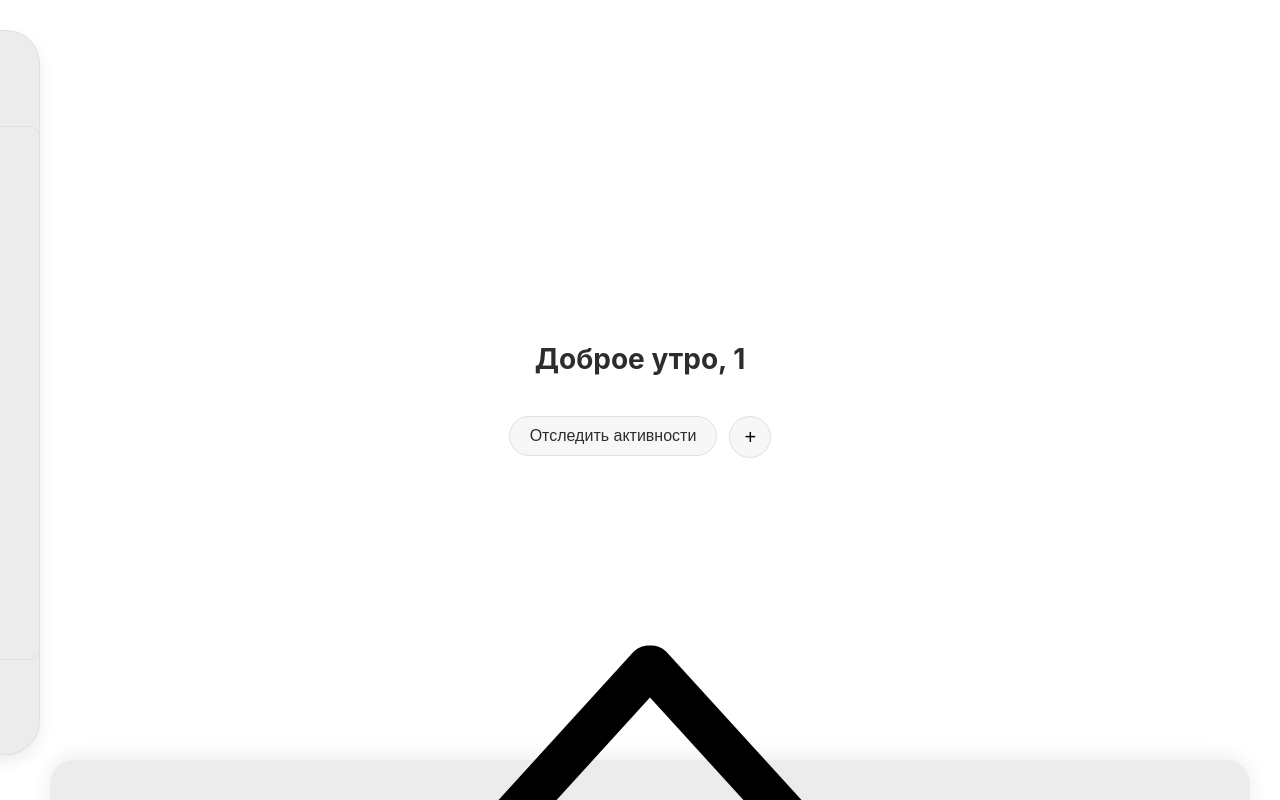
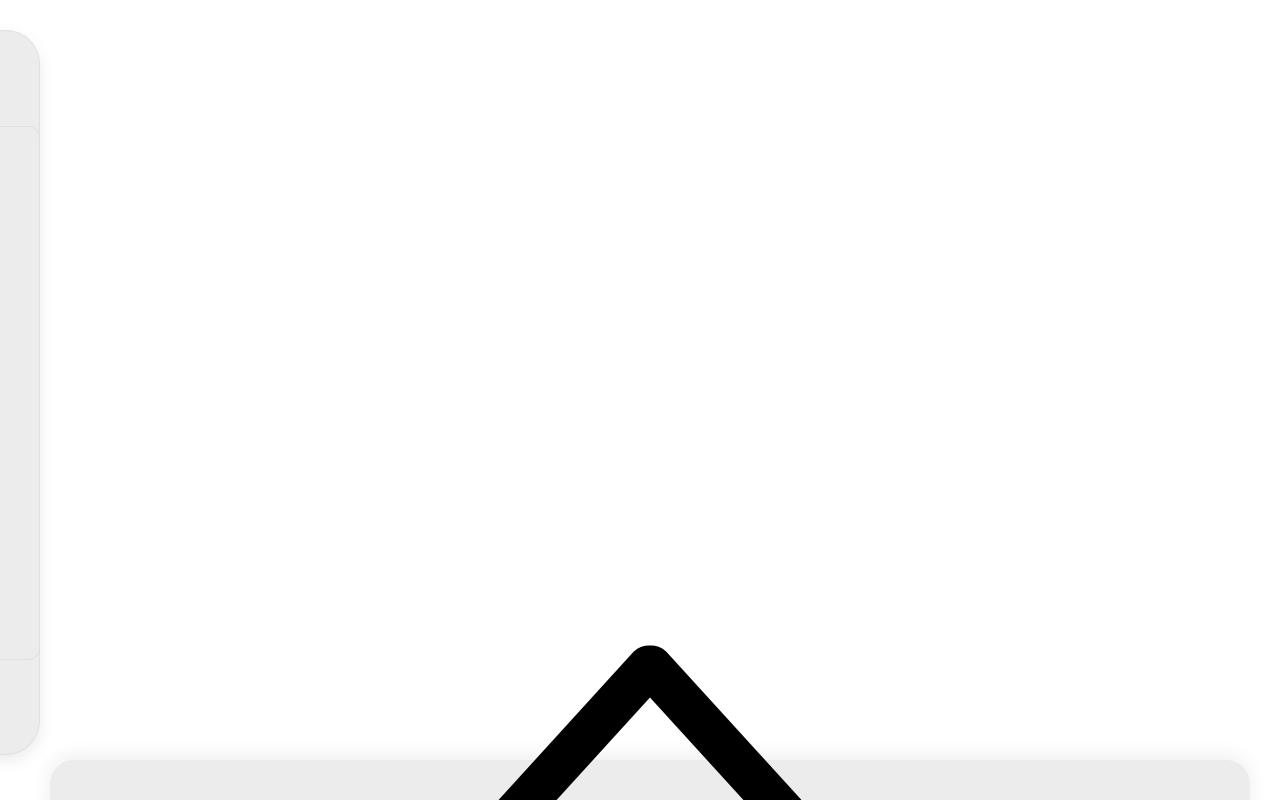
Before and after one commit to Timofejjj/AI_Health, a Flask app: page /app/1 in a window 1280 px wide. Run offline with Flask 3, Linux system fonts and the light colour scheme.

Commit message:
Update app.html

```diff
--- a/templates/app.html
+++ b/templates/app.html
@@ -11,49 +11,23 @@
     <div class="app-container">
         <!-- Левая панель для списка мыслей -->
         <div id="thoughts-list-pane" class="side-pane left-pane">
-
             <div class="pane-content">
                 <div id="thoughts-list"></div>
             </div>
-            <!-- ИЗМЕНЕНИЕ НАЧАЛО -->
             <div class="pane-toggle-arrow" data-action="toggle-left-pane">
-                <img src="/img/free-icon-right-arrow-angle-54833.png" alt="Открыть панель" class="toggle-icon">
-            </div>
-            <!-- ИЗМЕНЕНИЕ КОНЕЦ -->
-        </div>
-
-        <!-- Основной контент (экраны) -->
-        <div class="screen-wrapper">
-            <div id="home" class="screen active">
-                <h1 class="greeting">{{ greeting }}, {{ user_id }}</h1>
-                <div class="actions-container">
-                    <div class="action-item">
-                        <button class="action-btn">Отследить активности</button>
-                        <div class="popup-menu">
-                            <button class="menu-item">Работа</button>
-                            <button class="menu-item">Спорт</button>
-                            <button class="menu-item">История анализов</button>
-                        </div>
-                    </div>
-                    <div class="action-item">
-                        <button class="action-btn-icon" data-action="toggle-compose-panel">+</button>
-                        <div class="popup-menu">
-                            <button class="menu-item">Статистика</button>
-                            <button class="menu-item">Запустить анализ</button>
-                            <button class="menu-item">Выйти</button>
-                        </div>
-                    </div>
-                </div>
+                <!-- ИЗМЕНЕНИЕ ПУТИ -->
+                <img src="/static/img/free-icon-right-arrow-angle-54833.png" alt="Открыть панель" class="toggle-icon">
             </div>
         </div>
 
+        <!-- ... остальной код ... -->
+
         <!-- Нижняя панель для ввода мыслей -->
         <div id="compose-thought-panel" class="bottom-panel">
-            <!-- ИЗМЕНЕНИЕ НАЧАЛО -->
             <div class="panel-handle" data-action="toggle-compose-panel">
-                 <img src="/img/free-icon-right-arrow-angle-5483n3.png" alt="Открыть панель ввода" class="toggle-icon">
+                 <!-- ИЗМЕНЕНИЕ ПУТИ -->
+                 <img src="/static/img/free-icon-right-arrow-angle-5483n3.png" alt="Открыть панель ввода" class="toggle-icon">
             </div>
-            <!-- ИЗМЕНЕНИЕ КОНЕЦ -->
             <div class="panel-content">
                 <textarea id="thought-input" placeholder="Что у вас на уме?"></textarea>
                 <button class="screen-button primary" data-action="submit-thought">Отправить</button>
```
